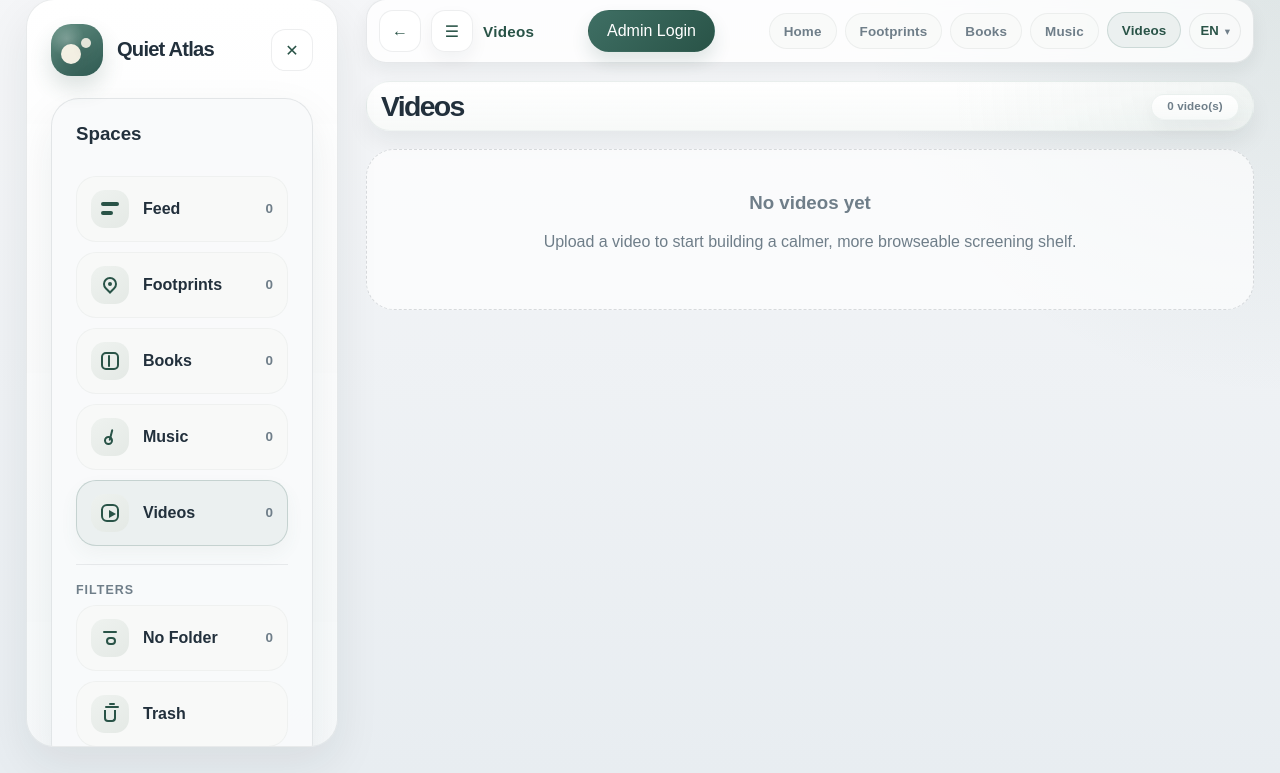
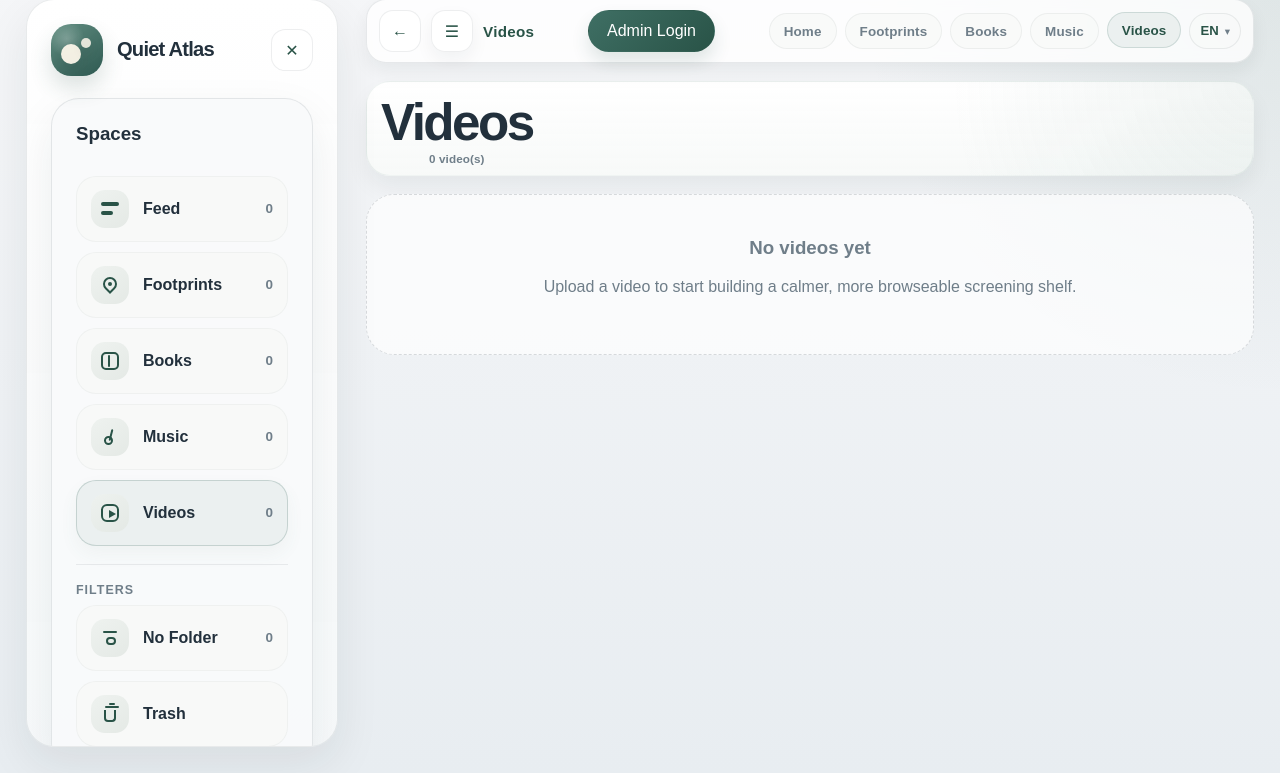
Before and after one commit to ZhehuaZhu/moments-library, a Flask app: page /videos in a window 1280 px wide. Shown: the part 27-800 px from the top of the page. Run offline with Flask 3, Linux system fonts and the light colour scheme; data that the repository does not hold is empty; parts of the project's set-up code (start-up, migrations or seed data) failed here and were passed over; some libraries are stand-ins or nearby versions.

Commit message:
Update videos.html

```diff
--- a/app/templates/videos.html
+++ b/app/templates/videos.html
@@ -5,9 +5,12 @@
     {% if can_manage %}
         <span data-video-card-preview hidden></span>
     {% endif %}
+
     <section class="page-header page-header--video-library">
+        <div class="video-library-page__hero">
             <h1>{{ module_labels.videos }}</h1>
-        <div class="video-library-page__aside">
+            <p class="video-library-page__meta">{{ t('counts.videos', count=result_count) }}</p>
+        </div>
         {% if can_manage %}
             <div class="video-library-page__actions">
                 <button
@@ -34,8 +37,6 @@
                 </button>
             </div>
         {% endif %}
-            <p class="video-library-page__meta">{{ t('counts.videos', count=result_count) }}</p>
-        </div>
     </section>
 
     {% if can_manage %}
```
Lines whose indentation alone changed are shown as unchanged.
